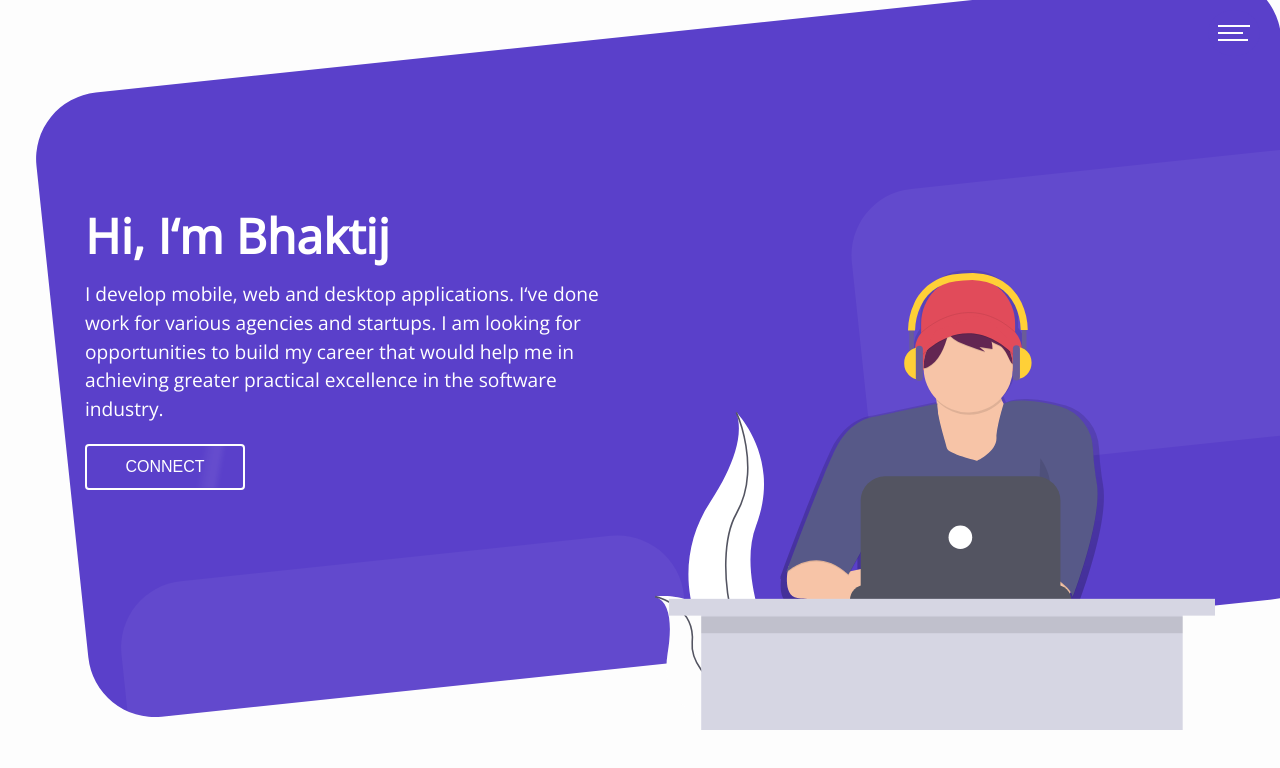
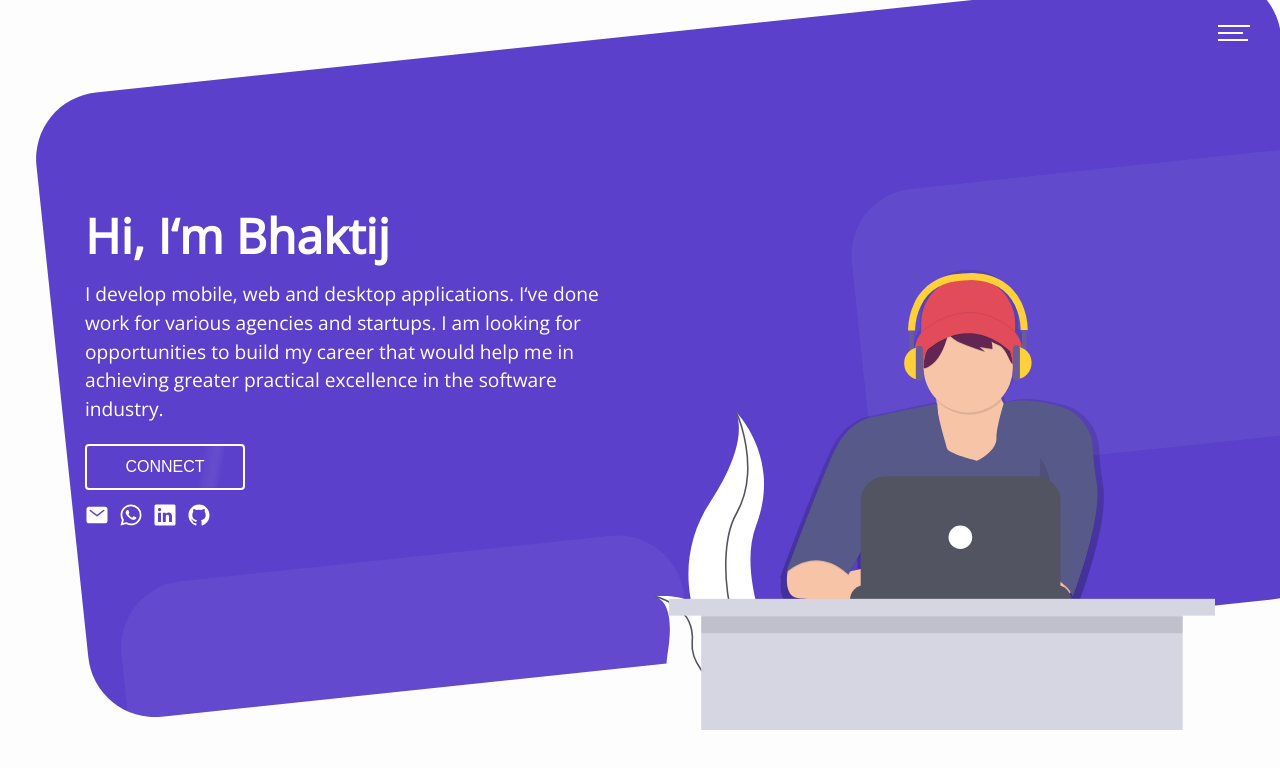
Before and after one commit to bhaktijkoli/bhaktijkoli.com, a Next.js app: page / in a window 1280 px wide. Shown: the top 768 px of the page. Built offline with nearby package versions, Linux system fonts and the light colour scheme; no server answers.

Commit message:
chore: social links

```diff
--- a/src/components/Home/Hero.tsx
+++ b/src/components/Home/Hero.tsx
@@ -3,6 +3,12 @@ import HeroBackground from "../Backgrounds/Hero";
 import Fade from "react-reveal/Fade";
 import { useRouter } from "next/router";
 import useMobile from "hooks/useMobile";
+import {
+  IoLogoGithub,
+  IoLogoLinkedin,
+  IoLogoWhatsapp,
+  IoMail,
+} from "react-icons/io5";
 
 const Hero: React.FC = () => {
   const [animate, setAnimate] = React.useState(false);
@@ -25,6 +31,7 @@ const Hero: React.FC = () => {
           excellence in the software industry.
         </p>
       </Fade>
+      <Fade bottom when={animate} delay={900} distance="10%">
         <button
           className="btn-chat"
           onClick={() => {
@@ -33,6 +40,32 @@ const Hero: React.FC = () => {
         >
           Connect<i></i>
         </button>
+      </Fade>
+      <div className="social-icons-container">
+        <Fade left when={animate} delay={2000} distance="30%">
+          <a className="social-icon" href="mailto:hello@bhaktijkoli.com">
+            <IoMail />
+          </a>
+        </Fade>
+        <Fade left when={animate} delay={2100} distance="30%">
+          <a className="social-icon" href="https://wa.me/917710848662">
+            <IoLogoWhatsapp />
+          </a>
+        </Fade>
+        <Fade left when={animate} delay={2200} distance="30%">
+          <a
+            className="social-icon"
+            href="https://www.linkedin.com/in/bhaktij-koli"
+          >
+            <IoLogoLinkedin />
+          </a>
+        </Fade>
+        <Fade left when={animate} delay={2300} distance="30%">
+          <a className="social-icon" href="https://github.com/bhaktijkoli">
+            <IoLogoGithub />
+          </a>
+        </Fade>
+      </div>
     </React.Fragment>
   );
 
--- a/src/styles/hero.scss
+++ b/src/styles/hero.scss
@@ -78,6 +78,15 @@ section#hero {
   animation-delay: 1s
 }
 
+.social-icons-container {
+  margin-top: 10px;
+  .social-icon {
+    color: #FFFFFF;
+    font-size: 1.5rem;
+    margin-right: 10px;
+  }
+}
+
 @keyframes move {
   0% {
     left: 0;
```
Lines whose indentation alone changed are shown as unchanged.
